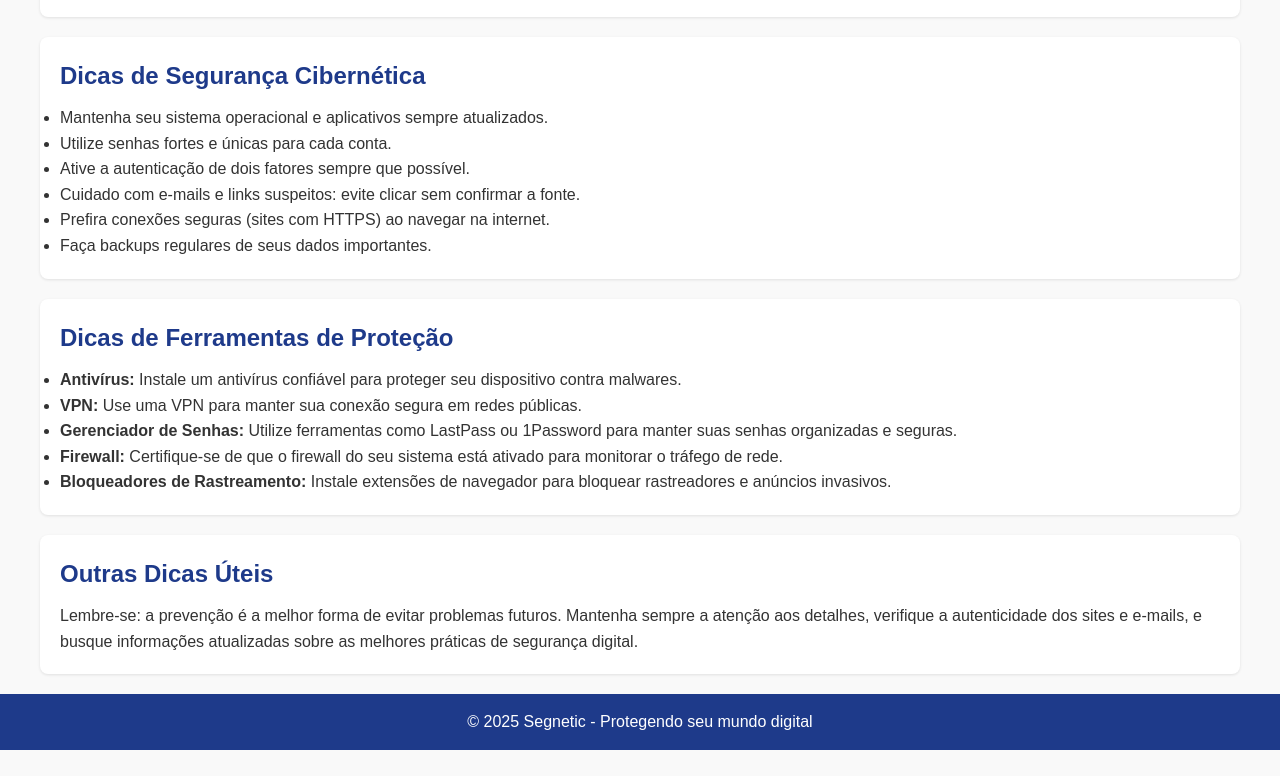
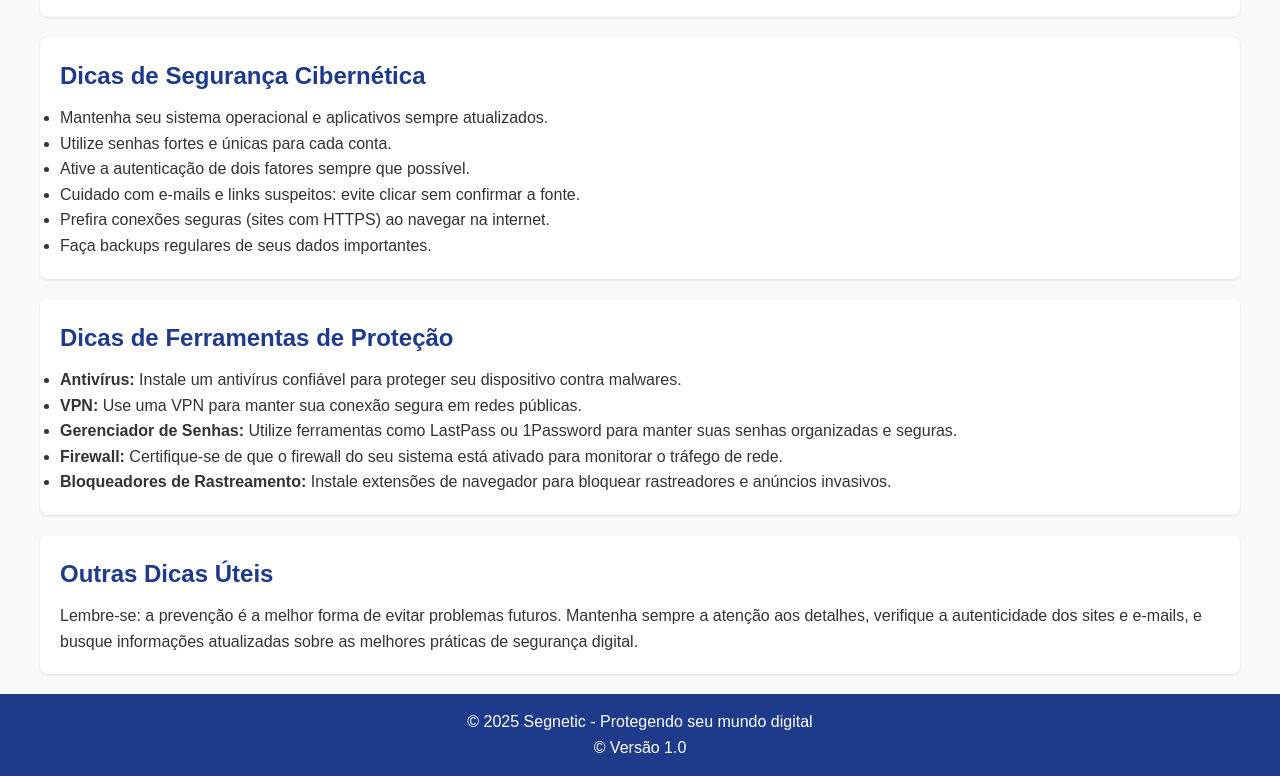
Before and after one commit to DealeGear/segnetic, a plain HTML site: page dicas_seguranca.html in a window 1280 px wide. Shown: the part 213-989 px from the top of the page. Before the commit the page ends 963 px from the top, so only its background shows below. Drawn offline with Linux system fonts and the light colour scheme.

Commit message:
Update dicas_seguranca.html

```diff
--- a/dicas_seguranca.html
+++ b/dicas_seguranca.html
@@ -69,6 +69,7 @@
 
   <footer>
     <p>&copy; 2025 Segnetic - Protegendo seu mundo digital</p>
+    <p>&copy; Versão 1.0</p>
   </footer>
 
   <script src="script.js"></script>
```
